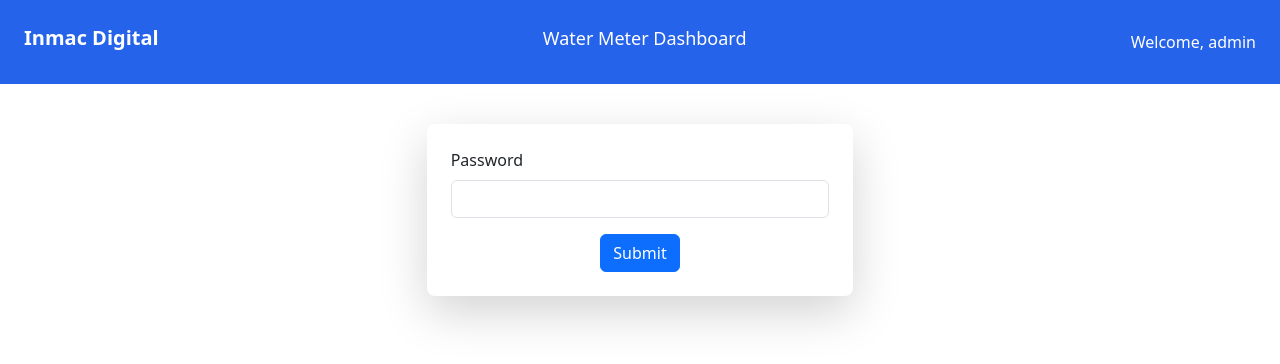
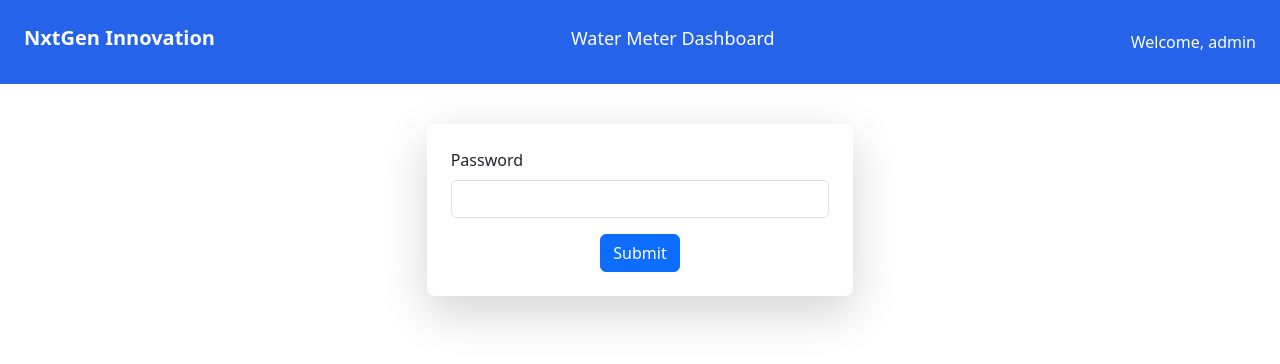
Before and after one commit to OmkarKambre/watermeter_dashboard, a React (Create React App) app: page / in a window 1280 px wide. Shown: the top 364 px of the page. Built offline with nearby package versions, Linux system fonts and the light colour scheme.

Commit message:
Header changed

```diff
--- a/src/Header.jsx
+++ b/src/Header.jsx
@@ -11,7 +11,7 @@ const Header = () => {
 
   return (
     <header className="bg-blue-600 text-white py-4 px-6 flex justify-between items-center">
-      <h1 className="text-xl font-bold">Inmac Digital</h1>
+      <h1 className="text-xl font-bold">NxtGen Innovation</h1>
       <h2 className="text-lg">Water Meter Dashboard</h2>
       <div className="flex items-center">
         <span>Welcome, admin</span>
--- a/src/HeaderP.jsx
+++ b/src/HeaderP.jsx
@@ -4,7 +4,7 @@ const HeaderP = () => {
 
   return (
     <header className="bg-blue-600 text-white py-4 px-6 flex justify-between items-center">
-      <h1 className="text-xl font-bold">Inmac Digital</h1>
+      <h1 className="text-xl font-bold">NxtGen Innovation</h1>
       <h2 className="text-lg">Water Meter Dashboard</h2>
       <div className="flex items-center">
         <span>Welcome, admin</span>
```
